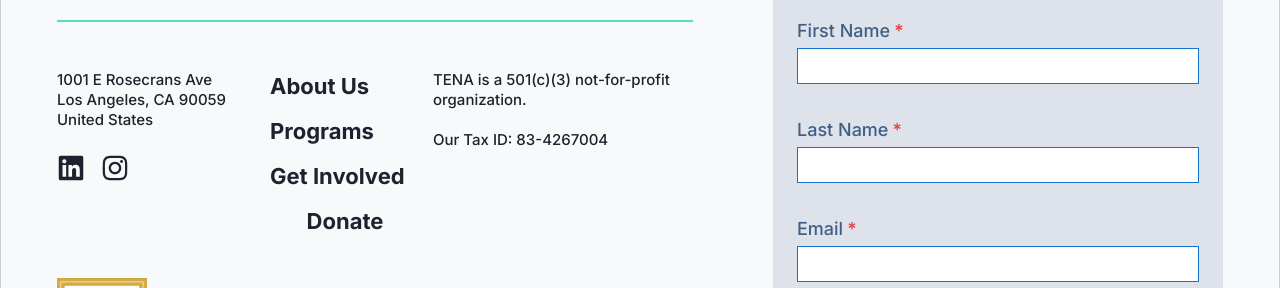
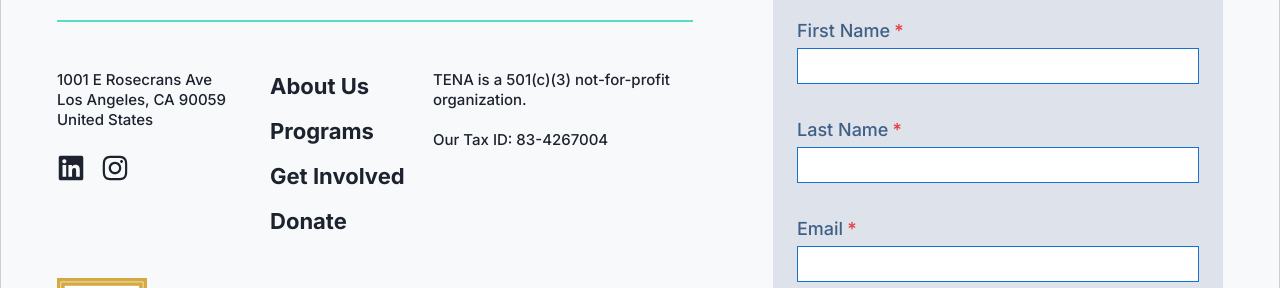
Before and after one commit to Cobby914/TENA, a React (Vite) app in the folder client/: page /partners in a window 1280 px wide. Shown: the part 3215-3503 px from the top of the page. Built offline with nearby package versions, Linux system fonts and the light colour scheme; no server answers.

Commit message:
Footer Hotfix

```diff
--- a/client/src/components/shell/Footer.jsx
+++ b/client/src/components/shell/Footer.jsx
@@ -1,4 +1,4 @@
-import { Box, Flex, HStack, Image, VStack, Text, Link, Icon, SimpleGrid } from "@chakra-ui/react";
+import { Box, Flex, HStack, Image, VStack, Text, Link, Icon } from "@chakra-ui/react";
 import { NavLink } from "react-router-dom";
 import { FaLinkedin, FaInstagram } from "react-icons/fa6";
 import Newsletter from "./Newsletter";
@@ -48,49 +48,57 @@ export default function Footer({
                                         </HStack>
                                     </VStack>
 
-                                    <SimpleGrid
+                                    <VStack
+                                      align="flex-start"
+                                      spacing={3}
                                       minW={{ base: "100%", lg: "150px" }}
-                                      columns={{ base: 2, lg: 1 }}
-                                      spacingX={{ base: 8, lg: 0 }}
-                                      spacingY={3}
                                     >
-                                        <NavLink to="/about">
-                                            <Text
-                                              fontSize={{ base: 32, md: 22}}
+                                        <Link
+                                          as={NavLink}
+                                          to="/about"
+                                          display="block"
+                                          textAlign="left"
+                                          fontSize={{ base: 32, md: 22 }}
                                           fontWeight={700}
                                           textDecoration={{ base: "underline", md: "none" }}
                                           _hover={{ color: "brand.accent" }}
                                           _active={{ color: "brand.accent" }}
                                         >
                                           About Us
-                                            </Text>
-                                        </NavLink>
-                                        <NavLink to="/programs">
-                                            <Text
-                                              fontSize={{ base: 32, md: 22}}
+                                        </Link>
+                                        <Link
+                                          as={NavLink}
+                                          to="/programs"
+                                          display="block"
+                                          textAlign="left"
+                                          fontSize={{ base: 32, md: 22 }}
                                           fontWeight={700}
                                           textDecoration={{ base: "underline", md: "none" }}
                                           _hover={{ color: "brand.accent" }}
                                           _active={{ color: "brand.accent" }}
                                         >
                                           Programs
-                                            </Text>
-                                        </NavLink>
-                                        <NavLink to="/getInvolved">
-                                        <Text
-                                          fontSize={{ base: 32, md: 22}}
+                                        </Link>
+                                        <Link
+                                          as={NavLink}
+                                          to="/getInvolved"
+                                          display="block"
+                                          textAlign="left"
+                                          fontSize={{ base: 32, md: 22 }}
                                           fontWeight={700}
                                           textDecoration={{ base: "underline", md: "none" }}
                                           _hover={{ color: "brand.accent" }}
                                           _active={{ color: "brand.accent" }}
                                         >
                                           Get Involved
-                                        </Text>
-                                        </NavLink>
+                                        </Link>
                                         <Text
                                           as="button"
+                                          type="button"
+                                          display="block"
+                                          textAlign="left"
                                           {...donateButtonInteractionProps}
-                                          fontSize={{ base: 32, md: 22}}
+                                          fontSize={{ base: 32, md: 22 }}
                                           fontWeight={700}
                                           textDecoration={{ base: "underline", md: "none" }}
                                           cursor="pointer"
@@ -99,7 +107,7 @@ export default function Footer({
                                         >
                                           Donate
                                         </Text>
-                                    </SimpleGrid>
+                                    </VStack>
 
                                     <VStack maxW="260px" gap={5} alignItems={"flex-start"}>
                                         <Text fontSize={{ base: 12, md: 14, lg: 15}} fontWeight={500} lineHeight="20px" width="100%">
```
Lines whose indentation alone changed are shown as unchanged.
